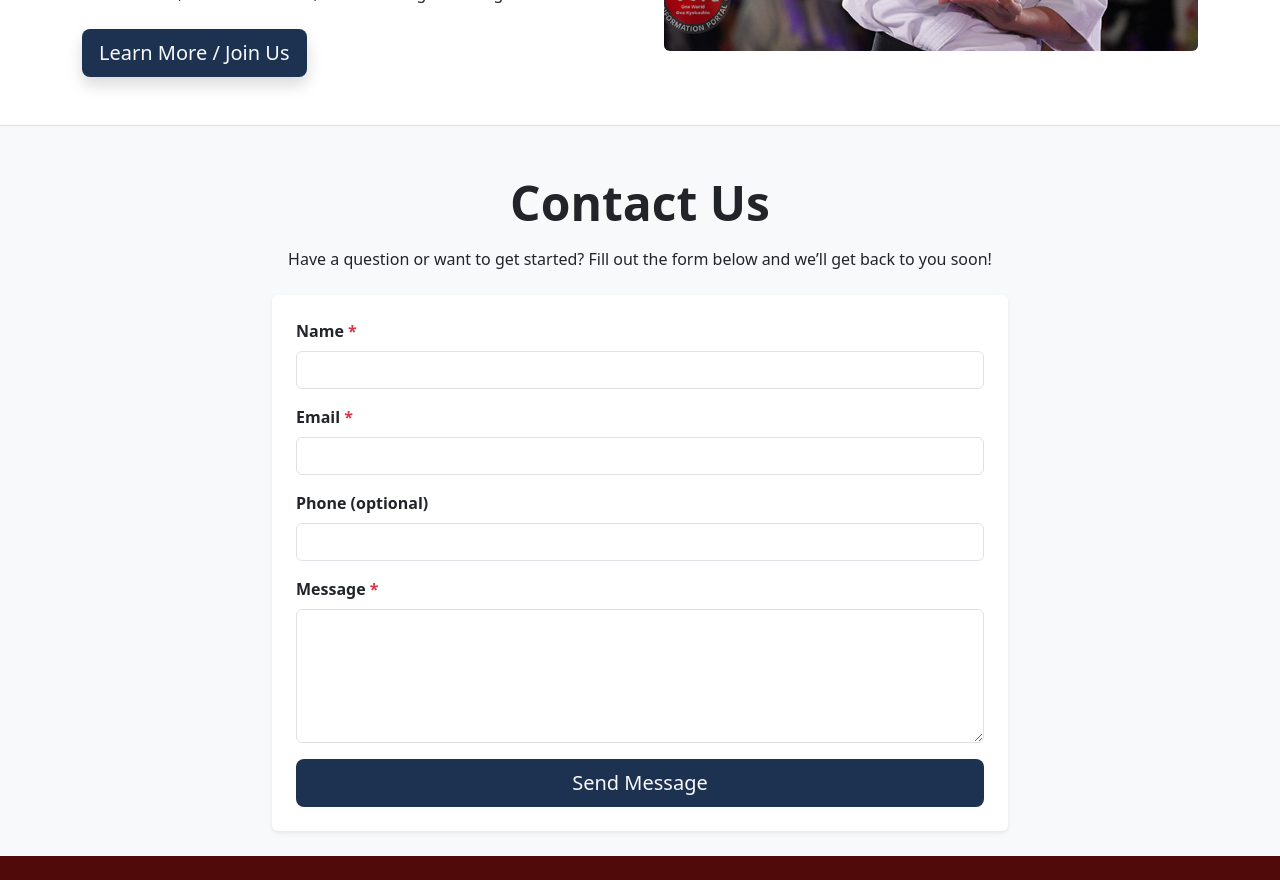
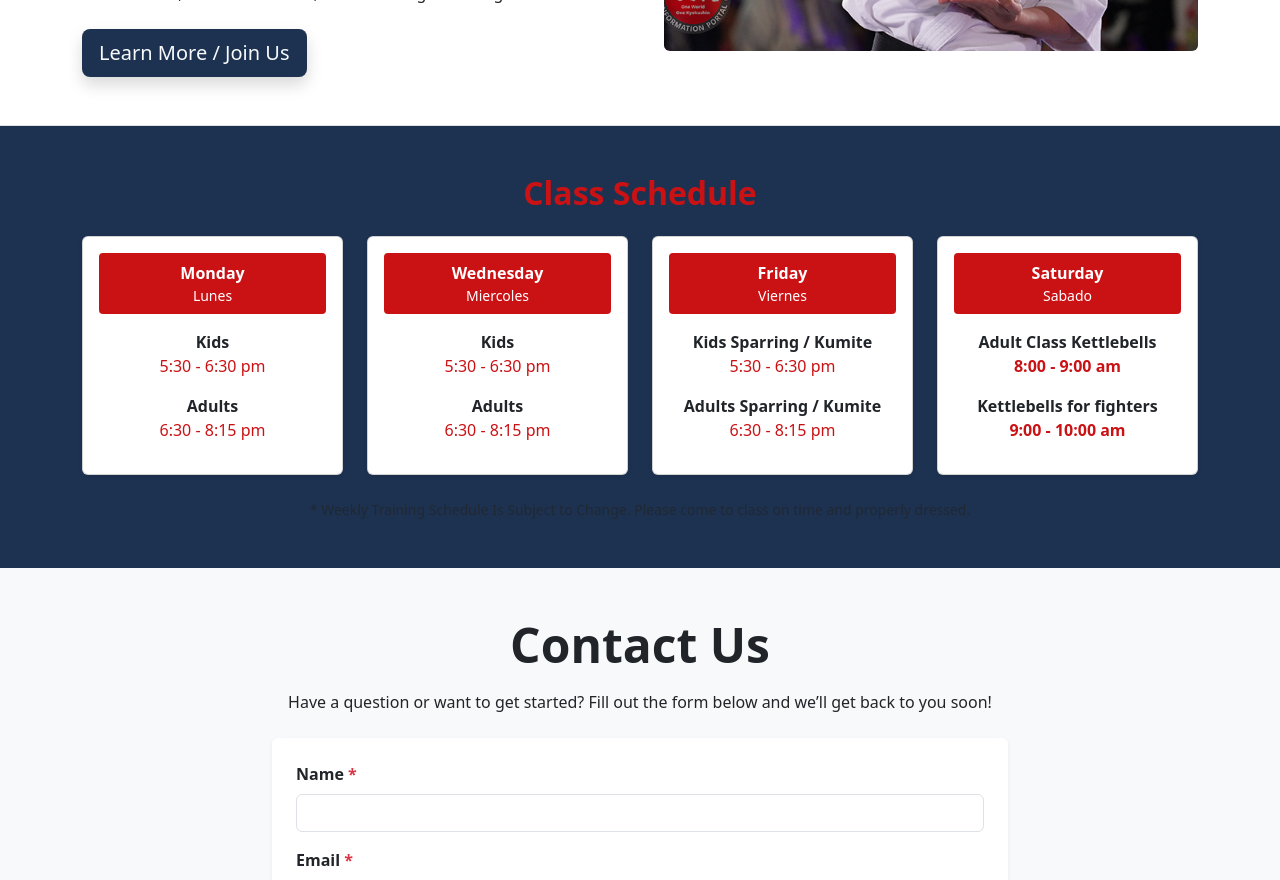
Before and after one commit to sjvarnum/website-mutekikyokushin, a React (Vite) app: page / in a window 1280 px wide. Shown: the part 4780-5660 px from the top of the page. Built offline with nearby package versions, Linux system fonts and the light colour scheme.

Commit message:
feat: add Schedule component and setup initial app routing structure

```diff
--- a/src/App.tsx
+++ b/src/App.tsx
@@ -7,6 +7,7 @@ import NewsEvents from "./components/NewsEvents/NewsEvents";
 import RingWars from "./components/RingWars/RingWars";
 import KidsProgram from "./components/KidsProgram/KidsProgram";
 import WomensProgram from "./components/WomensProgram/WomensProgram";
+import Schedule from "./components/Schedule/Schedule";
 import ContactForm from "./components/Contact/ContactForm";
 import Footer from "./components/Footer/Footer";
 import { BrowserRouter as Router, Routes, Route } from "react-router-dom";
@@ -35,6 +36,7 @@ function App() {
               <RingWars />
               <KidsProgram />
               <WomensProgram />
+              <Schedule />
               <ContactForm />
               <Footer />
             </>
--- a/src/components/Schedule/Schedule.tsx
+++ b/src/components/Schedule/Schedule.tsx
@@ -0,0 +1,76 @@
+import React from "react";
+
+type ScheduleClass = { label: string; time: string; highlight?: boolean };
+type ScheduleDay = { day: string; dayEs: string; classes: ScheduleClass[] };
+
+const scheduleData: ScheduleDay[] = [
+  {
+    day: "Monday",
+    dayEs: "Lunes",
+    classes: [
+      { label: "Kids", time: "5:30 - 6:30 pm" },
+      { label: "Adults", time: "6:30 - 8:15 pm" },
+    ],
+  },
+  {
+    day: "Wednesday",
+    dayEs: "Miercoles",
+    classes: [
+      { label: "Kids", time: "5:30 - 6:30 pm" },
+      { label: "Adults", time: "6:30 - 8:15 pm" },
+    ],
+  },
+  {
+    day: "Friday",
+    dayEs: "Viernes",
+    classes: [
+      { label: "Kids Sparring / Kumite", time: "5:30 - 6:30 pm" },
+      { label: "Adults Sparring / Kumite", time: "6:30 - 8:15 pm" },
+    ],
+  },
+  {
+    day: "Saturday",
+    dayEs: "Sabado",
+    classes: [
+      { label: "Adult Class Kettlebells", time: "8:00 - 9:00 am", highlight: true },
+      { label: "Kettlebells for fighters", time: "9:00 - 10:00 am", highlight: true },
+    ],
+  },
+];
+
+const Schedule: React.FC = () => (
+  <section className="schedule-section theme-bg-blue py-5" id="schedule">
+    <div className="container">
+      <h2 className="h2 fw-bold text-center mb-4 theme-text-red">Class Schedule</h2>
+      <div className="row justify-content-center g-4">
+        {scheduleData.map((day) => (
+          <div className="col-12 col-sm-6 col-lg-3" key={day.day}>
+            <div className="card schedule-card h-100 shadow-sm">
+              <div className="card-body d-flex flex-column align-items-center">
+                <div className="schedule-card__header w-100 text-center mb-3 py-2" style={{ background: 'var(--color-red)', color: '#fff', borderRadius: '4px' }}>
+                  <div className="fw-bold">{day.day}</div>
+                  <div className="small">{day.dayEs}</div>
+                </div>
+                <ul className="list-unstyled w-100 mb-0">
+                  {day.classes.map((cls, cIdx) => (
+                    <li key={cIdx} className="mb-3 schedule-card__class text-center">
+                      <span className="fw-semibold d-block">{cls.label}</span>
+                      <span className={cls.highlight ? "theme-text-red fw-bold" : "theme-text-red"} style={{ fontWeight: 500 }}>
+                        {cls.time}
+                      </span>
+                    </li>
+                  ))}
+                </ul>
+              </div>
+            </div>
+          </div>
+        ))}
+      </div>
+      <div className="text-muted small mt-4 text-center">
+        * Weekly Training Schedule Is Subject to Change. Please come to class on time and properly dressed.
+      </div>
+    </div>
+  </section>
+);
+
+export default Schedule;
```
